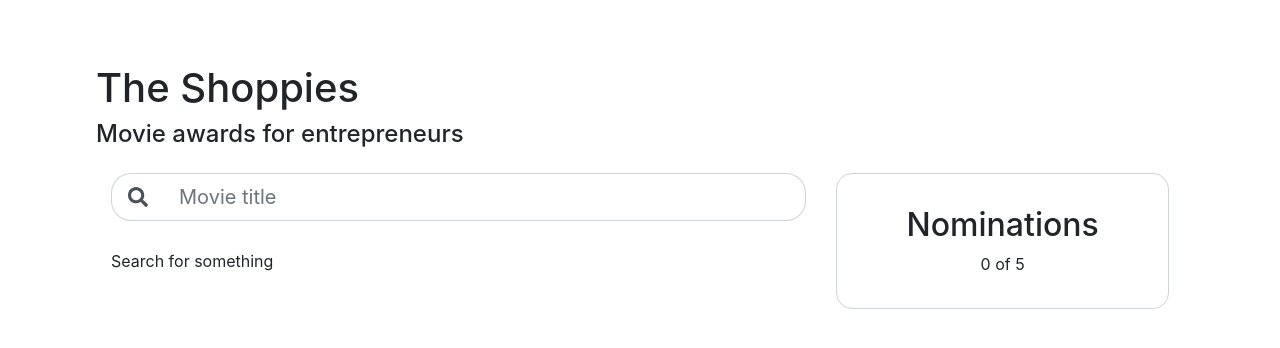
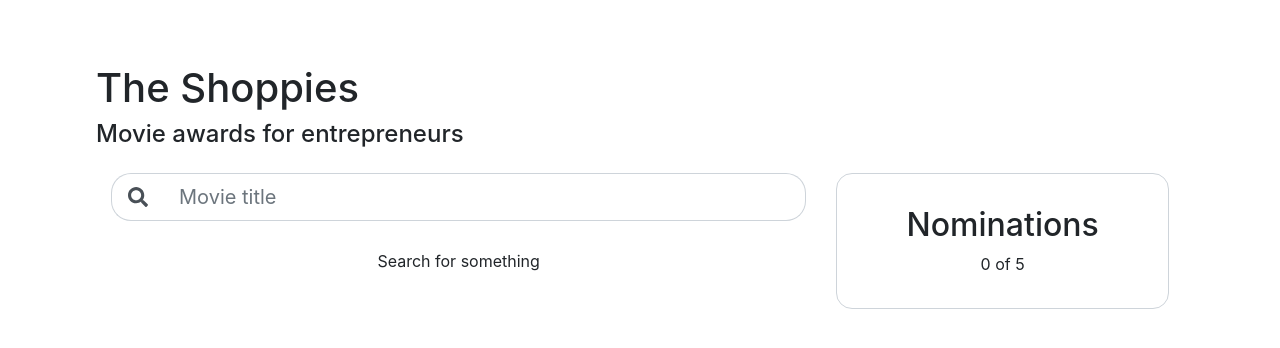
Before and after one commit to eleanorRumsey/ShopifyChallenge2021, a React (Create React App) app: page / in a window 1280 px wide. Shown: the top 348 px of the page. Built offline with nearby package versions, Linux system fonts and the light colour scheme.

Commit message:
Styling for results messages and loading spinner

```diff
--- a/src/App.css
+++ b/src/App.css
@@ -43,6 +43,17 @@
 
 .pagination-text {
 	margin: 0 1em;
+}
+
+.results-message {
+	width: 100%;
+	display: flex;
+	justify-content: center;
+}
+
+.search-spinner {
+	height: 5em !important;
+	width: 5em !important;
 }
 
 .search-and-noms {
--- a/src/searchResults.js
+++ b/src/searchResults.js
@@ -3,6 +3,7 @@ import Movie from "./movie";
 import Button from "react-bootstrap/Button";
 import Row from "react-bootstrap/Row";
 import Accordion from "react-bootstrap/Accordion";
+import Spinner from "react-bootstrap/Spinner";
 
 class SearchResults extends React.Component {
 	constructor(props) {
@@ -30,16 +31,26 @@ class SearchResults extends React.Component {
 
 	render() {
 		if (this.props.error) {
-			return <div>Error: {this.props.error.message}</div>;
+			return (
+				<div className="results-message">Error: {this.props.error.message}</div>
+			);
 		} else if (!this.props.isLoaded) {
-			return <div>Loading...</div>;
+			return (
+				<div className="results-message">
+					<Spinner
+						animation="border"
+						role="status"
+						className="search-spinner"
+					/>
+				</div>
+			);
 		} else if (
 			typeof this.props.searchValue === undefined ||
 			this.props.searchValue === ""
 		) {
-			return <div>Search for something</div>;
+			return <div className="results-message">Search for something</div>;
 		} else if (this.props.movieResults === undefined) {
-			return <div>No results found</div>;
+			return <div className="results-message">No results found</div>;
 		} else {
 			return (
 				<div>
```
Also changed, not shown: 1 other file (tests, documents, lock files or other folders).
